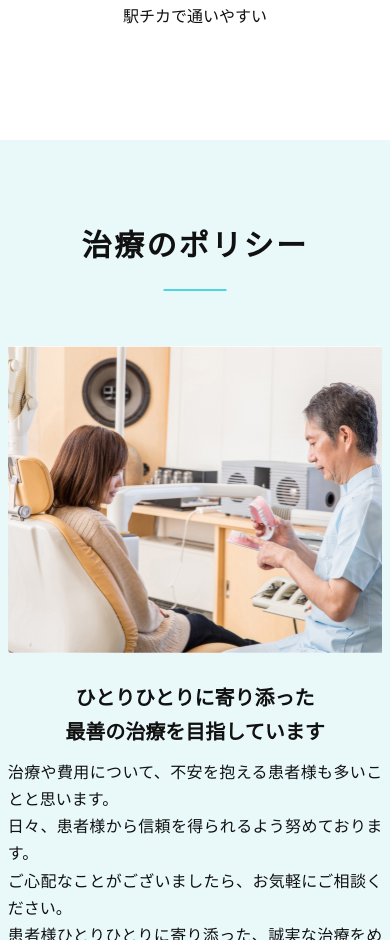
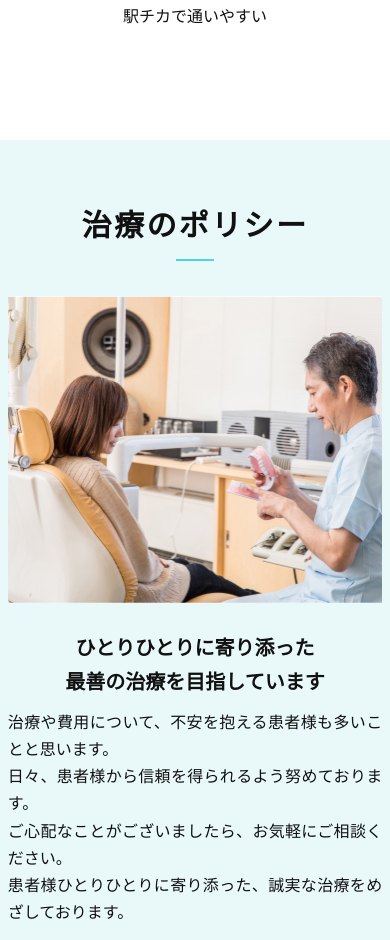
Before and after one commit to sy5725/fictional-dentistry, a plain HTML site: page index.html in a window 390 px wide. Shown: the part 1755-2695 px from the top of the page. Drawn offline with Linux system fonts and the light colour scheme; some packages are replaced by stand-ins of ours.

Commit message:
Update style.css

```diff
--- a/css/style.css
+++ b/css/style.css
@@ -842,13 +842,13 @@ sp-nav(ナビ)
         left: 30px;
     }
 
-    .heading {
+    .heading, .heading2 {
         padding-top: 60px;
         padding-bottom: 10px;
         margin-bottom: 35px;
     }
 
-    .heading::after{
+    .heading::after, .heading2::after {
         width: 38px;
     }
 
```
